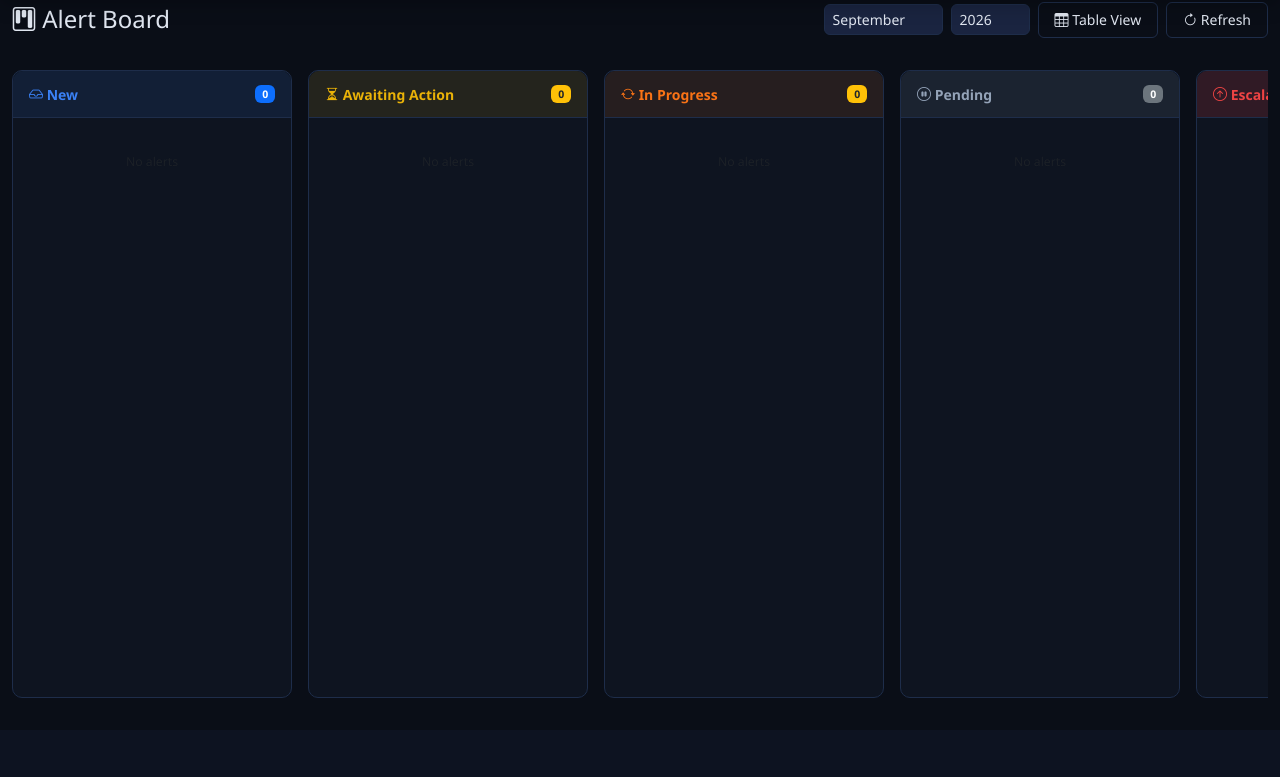
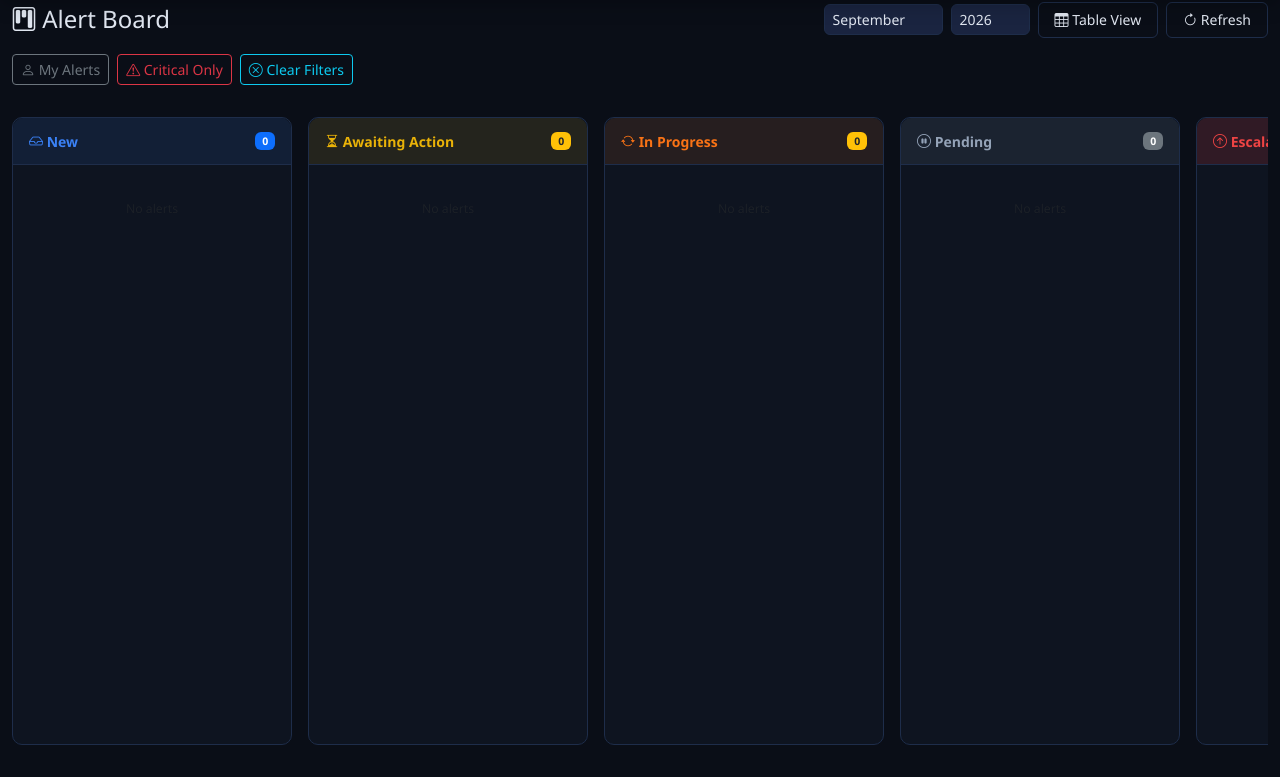
Before and after one commit to boniyeamincse/ariba_soc, a Django app: page /board/ in a window 1280 px wide. Shown: the part 74-851 px from the top of the page. Before the commit the page ends 772 px from the top, so only its background shows below. Run offline with Django 4.2, Linux system fonts and the light colour scheme; the visitor is signed in with stand-in values (Sample User, id 1); data comes from the database, SQL or seed files in the repository; data that the repository does not hold is empty; some libraries are stand-ins or nearby versions.

Commit message:
Alert Board: UX and filtering improvements
- Refactored moveAlert JS to update DOM dynamically and eliminate full page reloads on drag-and-drop.
- Added data-severity and data-assignee-id attributes to Kanban cards for client-side filtering.
- Implemented quick filter buttons (My Alerts, Critical Only) using Javascript.
- Added data-user-id attribute to body in base template to support filtering.

```diff
--- a/ariba_soc/static/js/ariba-soc.js
+++ b/ariba_soc/static/js/ariba-soc.js
@@ -156,6 +156,13 @@ document.addEventListener('DOMContentLoaded', function() {
     });
 
     function moveAlert(alertId, newStatus, column) {
+        var card = document.querySelector('.kanban-card[data-alert-id="' + alertId + '"]');
+        if (!card) return;
+
+        var oldColumn = card.closest('.kanban-column-body');
+        column.appendChild(card);
+        updateColumnCounts();
+
         fetch('/api/alerts/' + alertId + '/move/', {
             method: 'POST',
             headers: {
@@ -166,8 +173,45 @@ document.addEventListener('DOMContentLoaded', function() {
         })
         .then(function(response) { return response.json(); })
         .then(function(data) {
-            if (data.success) {
-                location.reload();
+            if (!data.success) {
+                if (oldColumn) {
+                    oldColumn.appendChild(card);
+                    updateColumnCounts();
+                }
+                alert('Failed to move alert: ' + (data.error || 'Unknown error'));
+            }
+        })
+        .catch(function() {
+            if (oldColumn) {
+                oldColumn.appendChild(card);
+                updateColumnCounts();
+            }
+            alert('Failed to move alert due to network error.');
+        });
+    }
+
+    function updateColumnCounts() {
+        document.querySelectorAll('.kanban-column').forEach(function(col) {
+            var cards = col.querySelectorAll('.kanban-card');
+            var visibleCount = 0;
+            cards.forEach(function(c) {
+                if (c.style.display !== 'none') visibleCount++;
+            });
+
+            var badge = col.querySelector('.kanban-column-header .badge');
+            if (badge) badge.textContent = visibleCount;
+
+            var body = col.querySelector('.kanban-column-body');
+            var emptyMsg = body.querySelector('.empty-message');
+            if (visibleCount === 0) {
+                if (!emptyMsg) {
+                    var div = document.createElement('div');
+                    div.className = 'text-center text-muted py-4 empty-message';
+                    div.innerHTML = '<small>No alerts matching criteria</small>';
+                    body.appendChild(div);
+                }
+            } else if (emptyMsg) {
+                emptyMsg.remove();
             }
         });
     }
@@ -328,3 +372,30 @@ document.addEventListener('DOMContentLoaded', function() {
         });
     });
 });
+
+    // Kanban quick filters
+    var currentUserId = document.body.getAttribute('data-user-id'); // Need to make sure this exists or find another way. Wait!
+    var currentUserId = document.body.getAttribute('data-user-id');
+    document.querySelectorAll('.board-filter-btn').forEach(function(btn) {
+        btn.addEventListener('click', function() {
+            var filter = this.getAttribute('data-filter');
+
+            // Toggle active state
+            document.querySelectorAll('.board-filter-btn').forEach(b => b.classList.remove('active'));
+            this.classList.add('active');
+
+            var cards = document.querySelectorAll('.kanban-card');
+            cards.forEach(function(card) {
+                var show = true;
+                if (filter === 'mine') {
+                    show = (card.getAttribute('data-assignee-id') === currentUserId);
+                } else if (filter === 'critical') {
+                    show = (card.getAttribute('data-severity') === 'Critical' || card.getAttribute('data-severity') === 'High');
+                }
+
+                card.style.display = show ? 'block' : 'none';
+            });
+
+            updateColumnCounts();
+        });
+    });
--- a/ariba_soc/templates/ariba_soc/_board_card.html
+++ b/ariba_soc/templates/ariba_soc/_board_card.html
@@ -1,5 +1,5 @@
 <div class="kanban-card {% if alert.severity == 'Critical' %}critical-card{% elif alert.severity == 'High' %}high-card{% elif alert.severity == 'Medium' %}medium-card{% else %}low-card{% endif %}"
-     data-alert-id="{{ alert.id }}" draggable="true">
+     data-alert-id="{{ alert.id }}" data-severity="{{ alert.severity }}" data-assignee-id="{{ alert.assignee_id|default:'' }}" draggable="true">
     <div class="kanban-card-title">
         {{ alert.alert_name|truncatechars:60 }}
         {% if alert.event_count > 1 %}
--- a/ariba_soc/templates/ariba_soc/alert_board.html
+++ b/ariba_soc/templates/ariba_soc/alert_board.html
@@ -23,6 +23,12 @@
         </div>
     </div>
 
+    <div class="mb-3 d-flex gap-2">
+        <button class="btn btn-sm btn-outline-secondary board-filter-btn" data-filter="mine"><i class="bi bi-person"></i> My Alerts</button>
+        <button class="btn btn-sm btn-outline-danger board-filter-btn" data-filter="critical"><i class="bi bi-exclamation-triangle"></i> Critical Only</button>
+        <button class="btn btn-sm btn-outline-info board-filter-btn" data-filter="clear"><i class="bi bi-x-circle"></i> Clear Filters</button>
+    </div>
+
     <div class="kanban-board">
         <div class="kanban-column board-col-new">
             <div class="kanban-column-header">
@@ -33,7 +39,7 @@
                 {% for alert in new_alerts %}
                 {% include 'ariba_soc/_board_card.html' with alert=alert %}
                 {% empty %}
-                <div class="text-center text-muted py-4"><small>No alerts</small></div>
+                <div class="text-center text-muted py-4 empty-message"><small>No alerts</small></div>
                 {% endfor %}
             </div>
         </div>
@@ -47,7 +53,7 @@
                 {% for alert in awaiting_alerts %}
                 {% include 'ariba_soc/_board_card.html' with alert=alert %}
                 {% empty %}
-                <div class="text-center text-muted py-4"><small>No alerts</small></div>
+                <div class="text-center text-muted py-4 empty-message"><small>No alerts</small></div>
                 {% endfor %}
             </div>
         </div>
@@ -61,7 +67,7 @@
                 {% for alert in in_progress_alerts %}
                 {% include 'ariba_soc/_board_card.html' with alert=alert %}
                 {% empty %}
-                <div class="text-center text-muted py-4"><small>No alerts</small></div>
+                <div class="text-center text-muted py-4 empty-message"><small>No alerts</small></div>
                 {% endfor %}
             </div>
         </div>
@@ -75,7 +81,7 @@
                 {% for alert in pending_alerts %}
                 {% include 'ariba_soc/_board_card.html' with alert=alert %}
                 {% empty %}
-                <div class="text-center text-muted py-4"><small>No alerts</small></div>
+                <div class="text-center text-muted py-4 empty-message"><small>No alerts</small></div>
                 {% endfor %}
             </div>
         </div>
@@ -89,7 +95,7 @@
                 {% for alert in escalated_alerts %}
                 {% include 'ariba_soc/_board_card.html' with alert=alert %}
                 {% empty %}
-                <div class="text-center text-muted py-4"><small>No alerts</small></div>
+                <div class="text-center text-muted py-4 empty-message"><small>No alerts</small></div>
                 {% endfor %}
             </div>
         </div>
@@ -103,7 +109,7 @@
                 {% for alert in remediation_alerts %}
                 {% include 'ariba_soc/_board_card.html' with alert=alert %}
                 {% empty %}
-                <div class="text-center text-muted py-4"><small>No alerts</small></div>
+                <div class="text-center text-muted py-4 empty-message"><small>No alerts</small></div>
                 {% endfor %}
             </div>
         </div>
@@ -117,7 +123,7 @@
                 {% for alert in true_positives %}
                 {% include 'ariba_soc/_board_card.html' with alert=alert %}
                 {% empty %}
-                <div class="text-center text-muted py-4"><small>No alerts</small></div>
+                <div class="text-center text-muted py-4 empty-message"><small>No alerts</small></div>
                 {% endfor %}
             </div>
         </div>
@@ -131,7 +137,7 @@
                 {% for alert in false_positives %}
                 {% include 'ariba_soc/_board_card.html' with alert=alert %}
                 {% empty %}
-                <div class="text-center text-muted py-4"><small>No alerts</small></div>
+                <div class="text-center text-muted py-4 empty-message"><small>No alerts</small></div>
                 {% endfor %}
             </div>
         </div>
@@ -145,7 +151,7 @@
                 {% for alert in closed_other_alerts %}
                 {% include 'ariba_soc/_board_card.html' with alert=alert %}
                 {% empty %}
-                <div class="text-center text-muted py-4"><small>No alerts</small></div>
+                <div class="text-center text-muted py-4 empty-message"><small>No alerts</small></div>
                 {% endfor %}
             </div>
         </div>
@@ -159,7 +165,7 @@
                 {% for alert in archived_alerts %}
                 {% include 'ariba_soc/_board_card.html' with alert=alert %}
                 {% empty %}
-                <div class="text-center text-muted py-4"><small>No alerts</small></div>
+                <div class="text-center text-muted py-4 empty-message"><small>No alerts</small></div>
                 {% endfor %}
             </div>
         </div>
--- a/ariba_soc/templates/base.html
+++ b/ariba_soc/templates/base.html
@@ -10,7 +10,7 @@
     <link href="{% static 'css/ariba-soc.css' %}" rel="stylesheet">
     {% block extra_css %}{% endblock %}
 </head>
-<body class="ariba-soc-body">
+<body class="ariba-soc-body" data-user-id="{{ request.user.id }}">
     {% if user.is_authenticated %}
     <nav class="navbar navbar-expand-lg navbar-dark ariba-navbar fixed-top">
         <div class="container-fluid">
```
